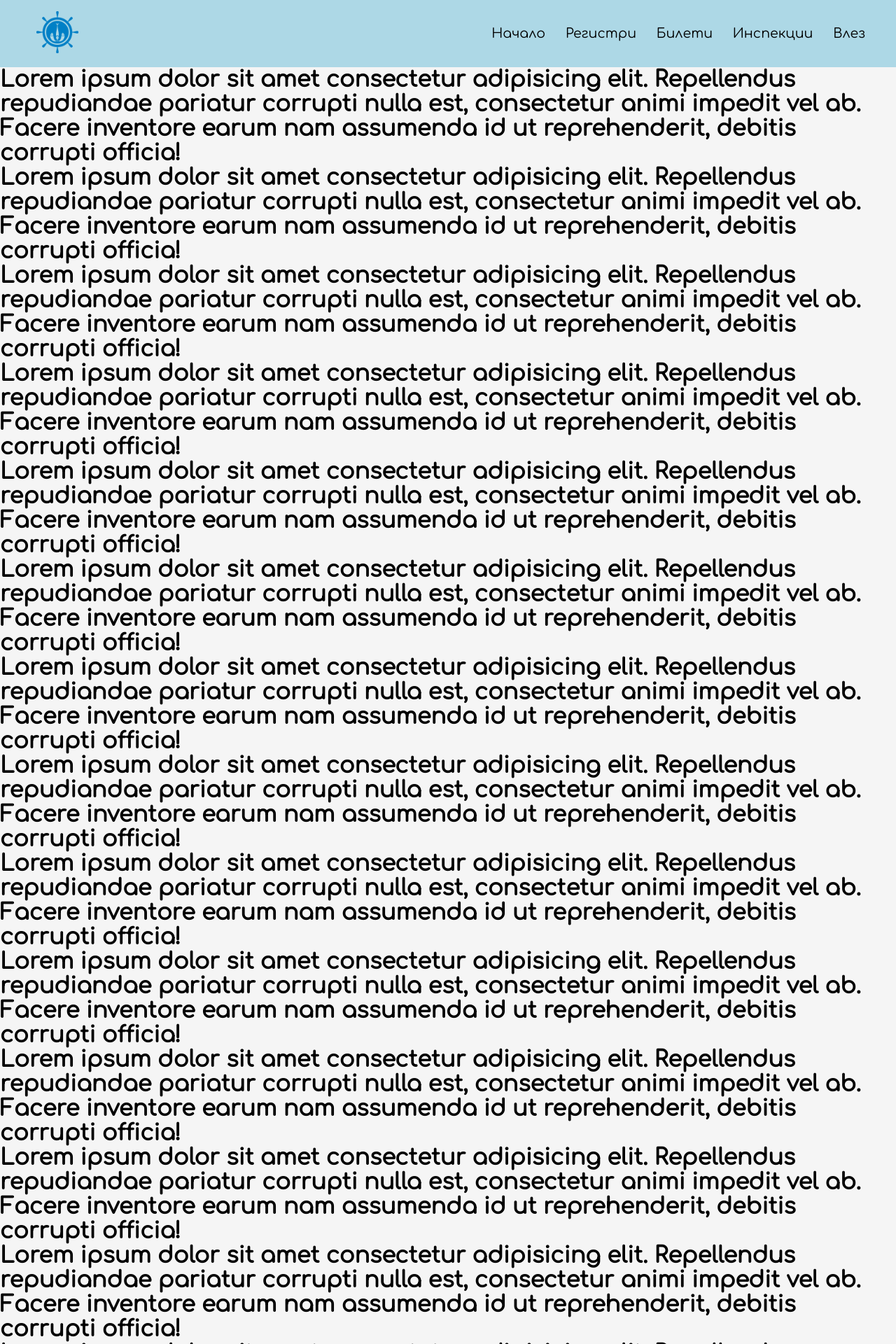
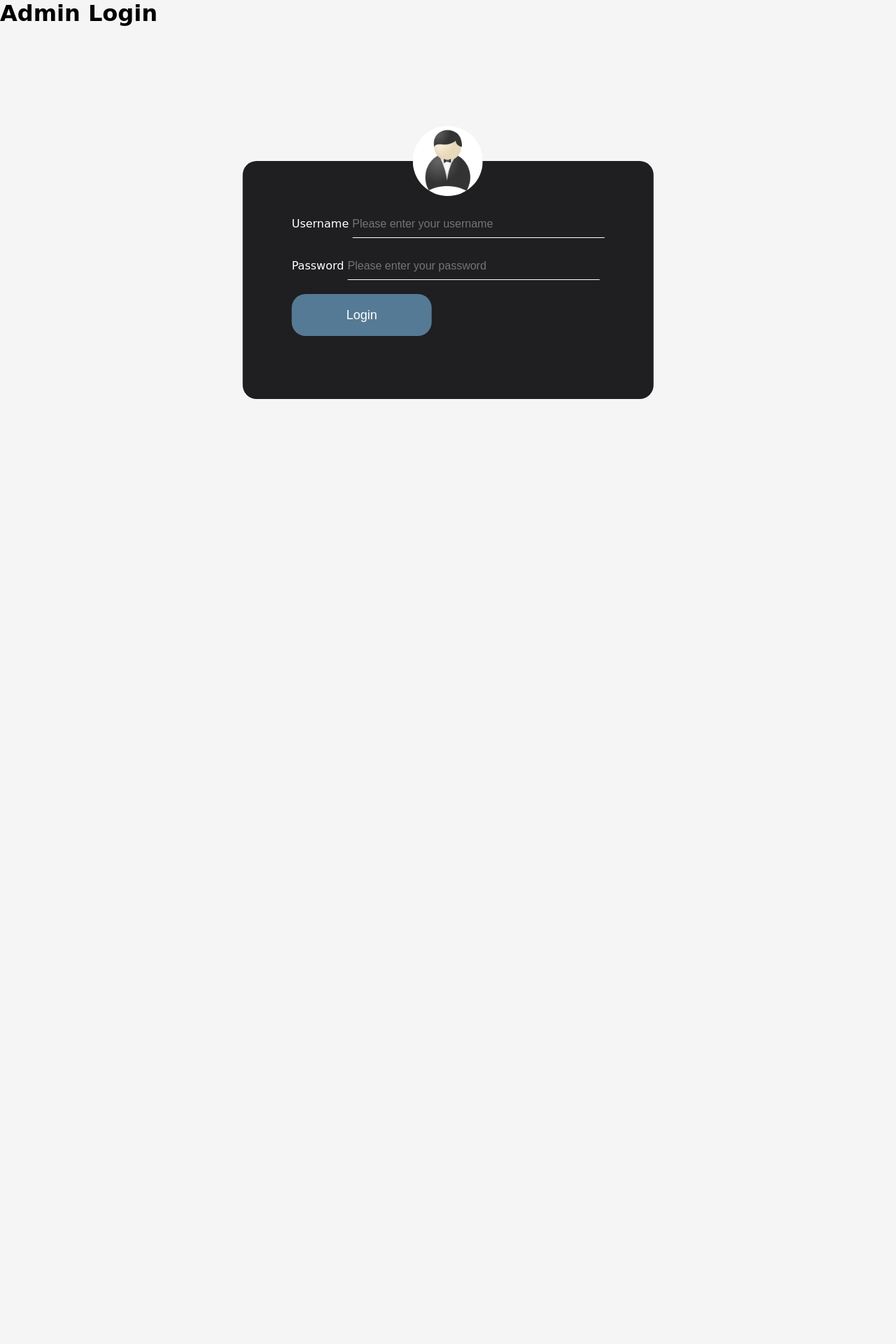
Before and after one commit to marinandreew/IARA, a PHP site: page /iara/admin/index.php in a window 1280 px wide. Shown: the top 1920 px of the page at 70% size. After the commit the page ends 570 px from the top, so only its background shows below. Run offline with PHP 8.4, Linux system fonts and the light colour scheme.

Commit message:
Made multiuser, added login functionality

```diff
--- /dev/null
+++ b/admin/index.php
@@ -0,0 +1,26 @@
+<?php
+include "../functions/db.php";
+?>
+<head>
+    <link rel="stylesheet" href="../css/style.css">
+</head>
+<h1>Admin Login</h1>
+<div class="log-box">
+    <div class="loginbox">
+        <img src="../images/avatar1.png" class="avatar">
+        <form method="POST" action="../functions/userAdmin.php">
+            <div class="form-group">
+                <label for="username">Username</label>
+                <input type="text" name="username" class="form-control" placeholder="Please enter your username" id="username" required>
+            </div>
+            <div class="form-group">
+                <label for="password">Password</label>
+                <input type="password" name="password" class="form-control" placeholder="Please enter your password" id="password" required>
+            </div>
+            <div class="form-group">
+                <input type="submit" value="Login" class="btn btn-primary">
+                <input type="hidden" name="action" value="login">
+            </div>
+        </form>
+    </div>
+</div>
--- a/css/style.css
+++ b/css/style.css
@@ -118,3 +118,76 @@
     background-color: rgb(158, 158, 158);
     border-radius: 10px;
 }
+
+
+/* loginbox */
+
+.loginbox{
+    width: auto;
+	background: #1f1e20;
+	align-items: stretch;
+	flex: 0 0 200px;
+    color: #fff;
+    top: 50%;
+	left: 50%;
+    position: fixed;
+	transform: translate(-50%, -50%);
+	flex-grow: auto;
+    box-sizing: border-box;
+    padding: 70px 70px;
+    border-radius: 20px;
+}
+
+.avatar{
+    width: 100px;
+    height: 100px;
+    border-radius: 50%;
+    position: absolute;
+    top: -50px;
+    left: calc(50% - 50px);
+}
+
+.loginbox p{
+    margin: 0;
+    padding: 0;
+    font-weight: bold;
+}
+.loginbox input{
+    width: 100%;
+	margin-bottom: 20px;
+
+}
+.loginbox input[type="text"], input[type="password"], input[type="email"]
+{
+    border: none;
+    border-bottom: 1px solid #fff;
+    background: transparent;
+    outline: none;
+    height: 40px;
+	width: 360px;
+    color: #fff;
+    font-size: 16px;
+}
+.loginbox input[type="submit"]
+{
+    border: none;
+    outline: none;
+    height: 60px;
+	width: 200px;
+    background: #557A95;
+    color: #fff;
+    font-size: 18px;
+    border-radius: 20px;
+}
+.login input[type="submit"]:hover
+{
+    cursor: pointer;
+    background: #379683;
+    color: #000;
+}
+.loginbox a{
+    text-decoration: none;
+    font-size: 12px;
+    line-height: 20px;
+    color: darkgray;
+}
--- /dev/null
+++ b/functions/checkLogin.php
@@ -0,0 +1,15 @@
+<?php
+if (isset($_COOKIE["user_key"])) {
+    $userKey = $_COOKIE["user_key"];
+    $userinfo = getUserByKey($userKey);
+    if($userinfo != NULL) {
+        $loggedIn = true;
+    } else {
+        $userinfo = NULL;
+        $loggedIn = false;
+    }
+} else {
+    $userinfo = NULL;
+    $loggedIn = false;
+}
+?>
--- /dev/null
+++ b/functions/config.php
@@ -0,0 +1,9 @@
+<?php
+$config = array(
+    "host" => "localhost",
+    "username" => "root",
+    "password" => "",
+    "dbName" => "iara",
+    "url" => "http://localhost/iara/"
+);
+?>
--- /dev/null
+++ b/functions/db.php
@@ -0,0 +1,9 @@
+<?php
+include "config.php";
+$db = new mysqli($config["host"], $config["username"], $config["password"], $config["dbName"]);
+if ($db->connect_error) {
+    die("Connection failed: " . $db->connect_error);
+}
+include "functions.php";
+include "checkLogin.php";
+?>
--- /dev/null
+++ b/functions/functions.php
@@ -0,0 +1,134 @@
+<?php
+ini_set("display_errors", 1);
+error_reporting(E_ALL);
+
+function validateRegister($userData) {
+    if($userData["username"] == "" || $userData["password"] == "" || $userData["email"] == "") {
+        return false;
+    }
+    if($userData["password"] != $userData["confirmPassword"]) {
+        return false;
+    } return true;
+}
+
+function userExistsByUsername($username) {
+    global $db;
+    $sql = "SELECT * FROM users WHERE username = ?";
+    $stmt = $db->prepare($sql);
+    $stmt->bind_param("s", $username);
+    $stmt->execute();
+    $result = $stmt->get_result();
+    return ($result->num_rows > 0);
+}
+
+function userExistsByEmail($email) {
+    global $db;
+    $sql = "SELECT * FROM users WHERE email = ?";
+    $stmt = $db->prepare($sql);
+    $stmt->bind_param("s", $email);
+    $stmt->execute();
+    $result = $stmt->get_result();
+    return ($result->num_rows > 0);
+}
+
+function addCaptain($userData) {
+    global $db;
+    $sql = "INSERT INTO users (username, password, email, user_type, time, user_key, phone_number) VALUES(?, ?, ?, 2, ?, ?, ?)";
+    $stmt = $db->prepare($sql);
+    $encryptedPassword = password_hash($userData["password"], PASSWORD_DEFAULT);
+    $time = time();
+    $userKey = "";
+    $stmt->bind_param("ssssis",
+        $userData["username"],
+        $encryptedPassword,
+        $userData["email"],
+        $time,
+        $userKey,
+        $userData["phone_number"]
+    );
+    return $stmt->execute();
+}
+
+function addInspector($userData) {
+    global $db;
+    $sql = "INSERT INTO users (username, password, email, user_type, time, user_key, phone_number) VALUES(?, ?, ?, 3, ?, ?, ?)";
+    $stmt = $db->prepare($sql);
+    $encryptedPassword = password_hash($userData["password"], PASSWORD_DEFAULT);
+    $time = time();
+    $userKey = "";
+    $stmt->bind_param("ssssis",
+        $userData["username"],
+        $encryptedPassword,
+        $userData["email"],
+        $time,
+        $userKey,
+        $userData["phone_number"]
+    );
+    return $stmt->execute();
+}
+
+function getUserByUsername($username) {
+    global $db;
+    $sql = "SELECT * FROM users WHERE username = ?";
+    $stmt = $db->prepare($sql);
+    $stmt->bind_param("s", $username);
+    $stmt->execute();
+    $result = $stmt->get_result();
+    if($result->num_rows > 0) {
+        return $result->fetch_assoc();
+    } else {
+        return NULL;
+    }
+}
+
+function getCaptainByUsername($username) {
+    global $db;
+    $sql = "SELECT * FROM captains WHERE username = ?";
+    $stmt = $db->prepare($sql);
+    $stmt->bind_param("s", $username);
+    $stmt->execute();
+    $result = $stmt->get_result();
+    if($result->num_rows > 0) {
+        return $result->fetch_assoc();
+    } else {
+        return NULL;
+    }
+}
+
+function getShipById($id) {
+    global $db;
+    $sql = "SELECT * FROM ships WHERE id = ?";
+    $stmt = $db->prepare($sql);
+    $stmt->bind_param("i", $id);
+    $stmt->execute();
+    $result = $stmt->get_result();
+    if($result->num_rows > 0) {
+        return $result->fetch_assoc();
+    } else {
+        return NULL;
+    }
+}
+
+function getUserByKey($userKey) {
+    global $db;
+    $sql = "SELECT * FROM users WHERE user_key = ?";
+    $stmt = $db->prepare($sql);
+    $stmt->bind_param("s", $userKey);
+    $stmt->execute();
+    $result = $stmt->get_result();
+    if($result->num_rows > 0) {
+        return $result->fetch_assoc();
+    } else {
+        return NULL;
+    }
+}
+
+function setUserKey($user_id, $key) {
+    global $db;
+    $sql = "UPDATE users SET user_key = ? WHERE id = ?";
+    $stmt = $db->prepare($sql);
+    $stmt->bind_param("si", $key, $user_id);
+    return $stmt->execute();
+}
+
+?>
--- /dev/null
+++ b/functions/logout.php
@@ -0,0 +1,4 @@
+<?php
+setcookie("user_key", "", time() - (86400*30), "/");
+header("Location: ../index.php")
+?>
--- a/pages/index.php
+++ b/pages/index.php
@@ -2,23 +2,5 @@
 <body>
 
 
-<h1>Lorem ipsum dolor sit amet consectetur adipisicing elit. Repellendus repudiandae pariatur corrupti nulla est, consectetur animi impedit vel ab. Facere inventore earum nam assumenda id ut reprehenderit, debitis corrupti officia!</h1>
-<h1>Lorem ipsum dolor sit amet consectetur adipisicing elit. Repellendus repudiandae pariatur corrupti nulla est, consectetur animi impedit vel ab. Facere inventore earum nam assumenda id ut reprehenderit, debitis corrupti officia!</h1>
-<h1>Lorem ipsum dolor sit amet consectetur adipisicing elit. Repellendus repudiandae pariatur corrupti nulla est, consectetur animi impedit vel ab. Facere inventore earum nam assumenda id ut reprehenderit, debitis corrupti officia!</h1>
-<h1>Lorem ipsum dolor sit amet consectetur adipisicing elit. Repellendus repudiandae pariatur corrupti nulla est, consectetur animi impedit vel ab. Facere inventore earum nam assumenda id ut reprehenderit, debitis corrupti officia!</h1>
-<h1>Lorem ipsum dolor sit amet consectetur adipisicing elit. Repellendus repudiandae pariatur corrupti nulla est, consectetur animi impedit vel ab. Facere inventore earum nam assumenda id ut reprehenderit, debitis corrupti officia!</h1>
-<h1>Lorem ipsum dolor sit amet consectetur adipisicing elit. Repellendus repudiandae pariatur corrupti nulla est, consectetur animi impedit vel ab. Facere inventore earum nam assumenda id ut reprehenderit, debitis corrupti officia!</h1>
-<h1>Lorem ipsum dolor sit amet consectetur adipisicing elit. Repellendus repudiandae pariatur corrupti nulla est, consectetur animi impedit vel ab. Facere inventore earum nam assumenda id ut reprehenderit, debitis corrupti officia!</h1>
-<h1>Lorem ipsum dolor sit amet consectetur adipisicing elit. Repellendus repudiandae pariatur corrupti nulla est, consectetur animi impedit vel ab. Facere inventore earum nam assumenda id ut reprehenderit, debitis corrupti officia!</h1>
-<h1>Lorem ipsum dolor sit amet consectetur adipisicing elit. Repellendus repudiandae pariatur corrupti nulla est, consectetur animi impedit vel ab. Facere inventore earum nam assumenda id ut reprehenderit, debitis corrupti officia!</h1>
-<h1>Lorem ipsum dolor sit amet consectetur adipisicing elit. Repellendus repudiandae pariatur corrupti nulla est, consectetur animi impedit vel ab. Facere inventore earum nam assumenda id ut reprehenderit, debitis corrupti officia!</h1>
-<h1>Lorem ipsum dolor sit amet consectetur adipisicing elit. Repellendus repudiandae pariatur corrupti nulla est, consectetur animi impedit vel ab. Facere inventore earum nam assumenda id ut reprehenderit, debitis corrupti officia!</h1>
-<h1>Lorem ipsum dolor sit amet consectetur adipisicing elit. Repellendus repudiandae pariatur corrupti nulla est, consectetur animi impedit vel ab. Facere inventore earum nam assumenda id ut reprehenderit, debitis corrupti officia!</h1>
-<h1>Lorem ipsum dolor sit amet consectetur adipisicing elit. Repellendus repudiandae pariatur corrupti nulla est, consectetur animi impedit vel ab. Facere inventore earum nam assumenda id ut reprehenderit, debitis corrupti officia!</h1>
-<h1>Lorem ipsum dolor sit amet consectetur adipisicing elit. Repellendus repudiandae pariatur corrupti nulla est, consectetur animi impedit vel ab. Facere inventore earum nam assumenda id ut reprehenderit, debitis corrupti officia!</h1>
-<h1>Lorem ipsum dolor sit amet consectetur adipisicing elit. Repellendus repudiandae pariatur corrupti nulla est, consectetur animi impedit vel ab. Facere inventore earum nam assumenda id ut reprehenderit, debitis corrupti officia!</h1>
-<h1>Lorem ipsum dolor sit amet consectetur adipisicing elit. Repellendus repudiandae pariatur corrupti nulla est, consectetur animi impedit vel ab. Facere inventore earum nam assumenda id ut reprehenderit, debitis corrupti officia!</h1>
-<h1>Lorem ipsum dolor sit amet consectetur adipisicing elit. Repellendus repudiandae pariatur corrupti nulla est, consectetur animi impedit vel ab. Facere inventore earum nam assumenda id ut reprehenderit, debitis corrupti officia!</h1>
-<h1>Lorem ipsum dolor sit amet consectetur adipisicing elit. Repellendus repudiandae pariatur corrupti nulla est, consectetur animi impedit vel ab. Facere inventore earum nam assumenda id ut reprehenderit, debitis corrupti officia!</h1>
 </body>
 </html>
```
Also changed, not shown: admin/main.php (added, +26 -0 lines), functions/userAdmin.php (added, +34 -0 lines), functions/userCaptain.php (added, +71 -0 lines), functions/userInspector.php (added, +69 -0 lines), images/avatar1.png (added).
